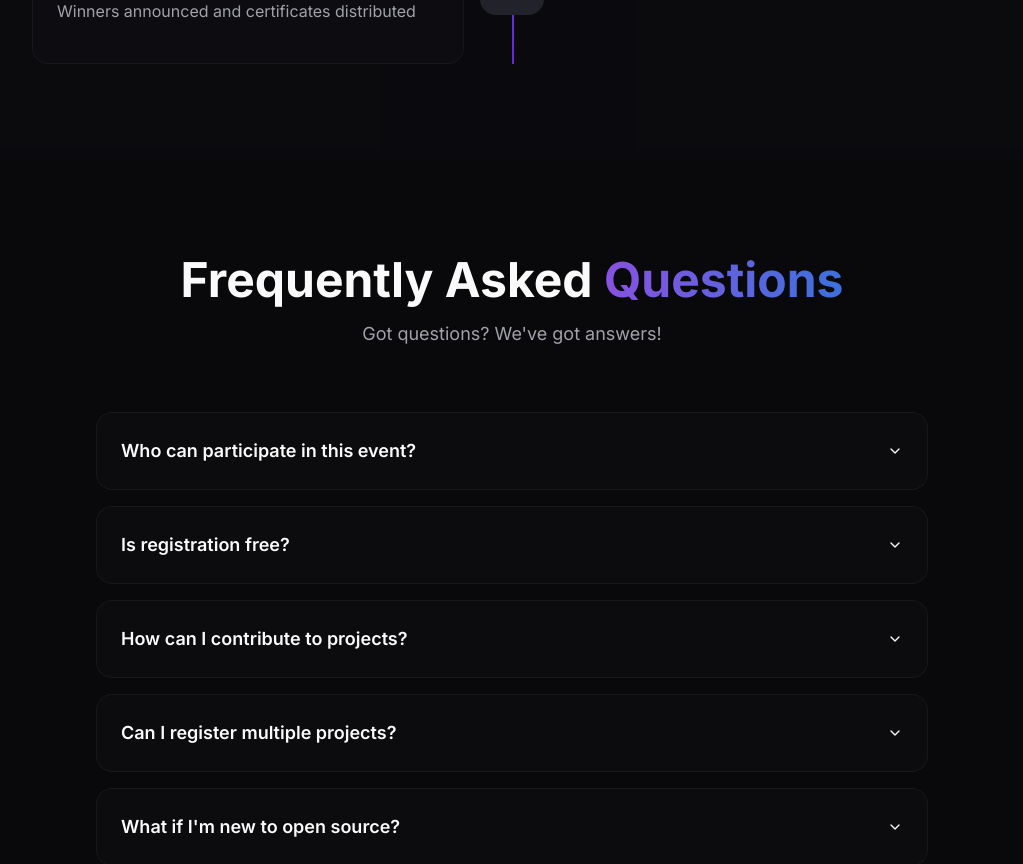
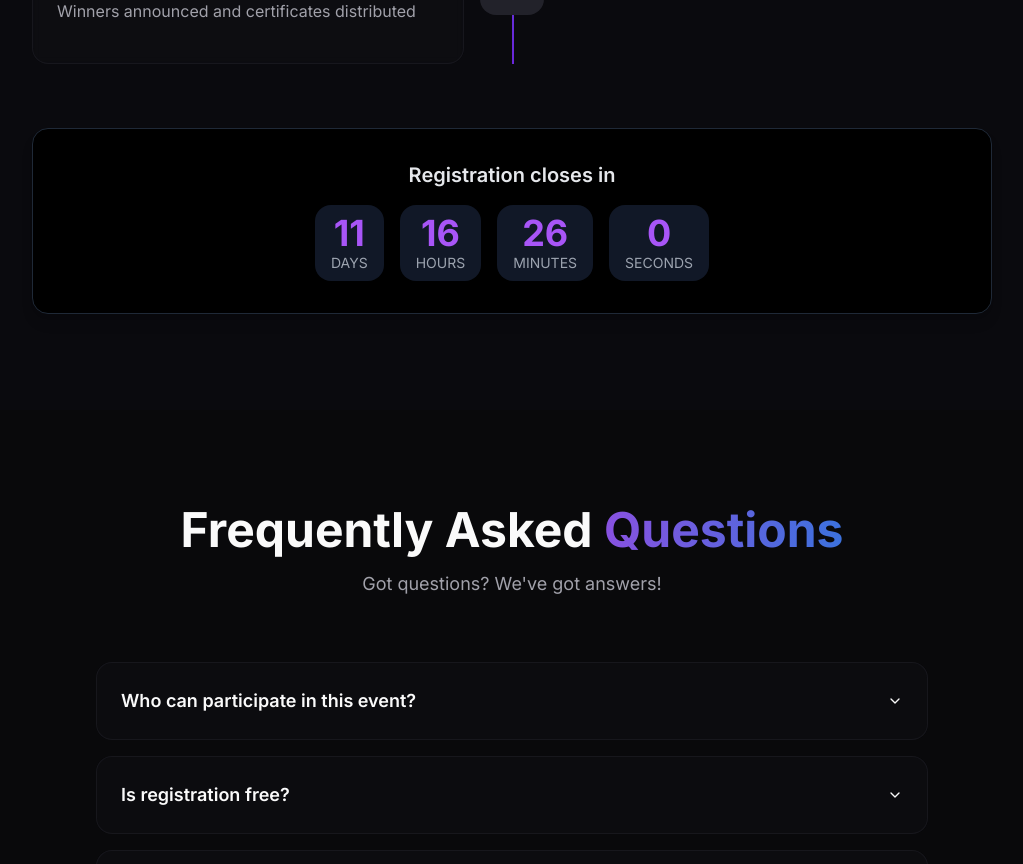
Before and after one commit to Kkkiiiirran/Commit-and-Conquer, a React (Vite) app: page / in a window 1280 px wide. Shown: the part 5440-6304 px from the top of the page, without its empty margins (128-1151 px from the left). Built offline with nearby package versions, Linux system fonts and the light colour scheme; the HTML template or start-up script is replaced by a standard one.

Commit message:
Update Timeline.tsx

```diff
--- a/src/components/Timeline.tsx
+++ b/src/components/Timeline.tsx
@@ -6,6 +6,7 @@ import {
   Rocket,
   Hourglass,
 } from "lucide-react";
+import { useEffect, useState } from "react";
 
 const timelineEvents = [
   {
@@ -15,7 +16,7 @@ const timelineEvents = [
     description:
       "Registration portal opens for contributors and project admins",
     status: "current",
-    link: "https://unstop.com/hackathons/commit-and-conquer-igdtuw-delhi-1571144?lb=ATJ34nu&utm_medium=Share&utm_source=anshiaro5901&utm_campaign=Online_coding_challenge", // 👈 Add your link here
+    link: "https://unstop.com/hackathons/commit-and-conquer-igdtuw-delhi-1571144?lb=ATJ34nu&utm_medium=Share&utm_source=anshiaro5901&utm_campaign=Online_coding_challenge",
   },
   {
     icon: CalendarX,
@@ -48,6 +49,31 @@ const timelineEvents = [
 ];
 
 const Timeline = () => {
+  // ===== Inline Countdown Logic =====
+  const [timeLeft, setTimeLeft] = useState(getTimeRemaining());
+
+  function getTimeRemaining() {
+    const targetDate = new Date("2025-10-22T23:59:59").getTime();
+    const now = new Date().getTime();
+    const diff = targetDate - now;
+
+    if (diff <= 0)
+      return { days: 0, hours: 0, minutes: 0, seconds: 0, expired: true };
+
+    return {
+      days: Math.floor(diff / (1000 * 60 * 60 * 24)),
+      hours: Math.floor((diff / (1000 * 60 * 60)) % 24),
+      minutes: Math.floor((diff / (1000 * 60)) % 60),
+      seconds: Math.floor((diff / 1000) % 60),
+      expired: false,
+    };
+  }
+
+  useEffect(() => {
+    const timer = setInterval(() => setTimeLeft(getTimeRemaining()), 1000);
+    return () => clearInterval(timer);
+  }, []);
+
   return (
     <section className="py-24 px-6 bg-card/30">
       <div className="container mx-auto max-w-5xl">
@@ -122,7 +148,6 @@ const Timeline = () => {
                       {event.description}
                     </p>
 
-                    {/* 👇 Register Button (only for Registration Open) */}
                     {event.link && (
                       <a
                         href={event.link}
@@ -142,6 +167,34 @@ const Timeline = () => {
             ))}
           </div>
         </div>
+
+        {/* ===== Countdown Timer Below Timeline ===== */}
+        <div className="mt-16 flex flex-col items-center justify-center p-8 bg-black text-white rounded-2xl shadow-lg border border-gray-800">
+          {timeLeft.expired ? (
+            <h2 className="text-2xl font-bold text-red-500">
+              Registration Closed
+            </h2>
+          ) : (
+            <>
+              <h2 className="text-xl font-semibold mb-4 text-gray-200">
+                Registration closes in
+              </h2>
+              <div className="flex gap-4 text-center">
+                {["days", "hours", "minutes", "seconds"].map((unit) => (
+                  <div
+                    key={unit}
+                    className="flex flex-col items-center bg-gray-900 px-4 py-2 rounded-lg shadow-md"
+                  >
+                    <span className="text-4xl font-bold text-purple-500">
+                      {timeLeft[unit as keyof typeof timeLeft]}
+                    </span>
+                    <span className="text-sm text-gray-400 uppercase">{unit}</span>
+                  </div>
+                ))}
+              </div>
+            </>
+          )}
+        </div>
       </div>
     </section>
   );
```
